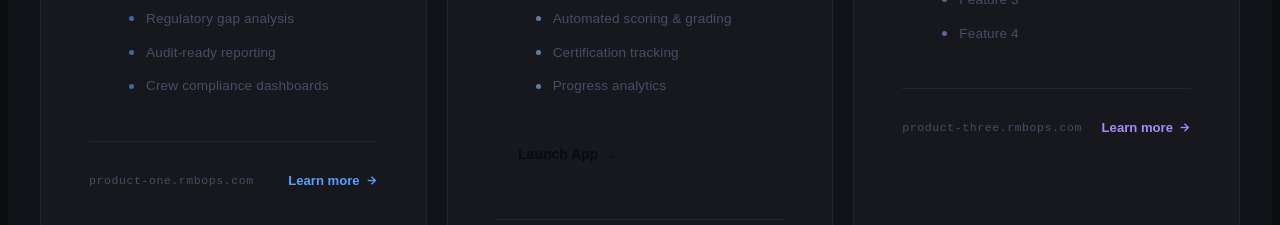
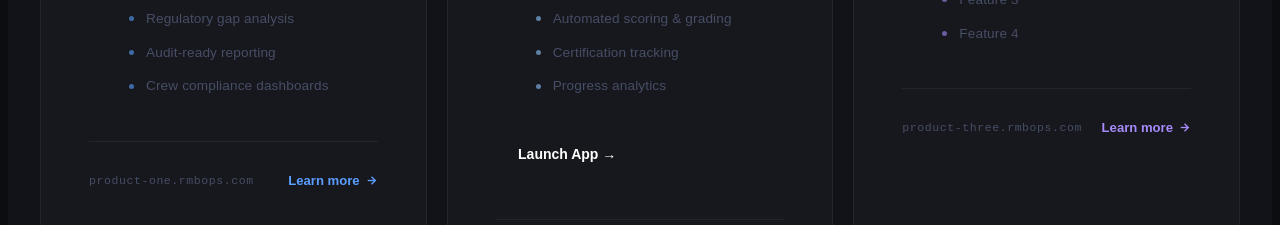
Before and after one commit to rmb-ai-dev/rmbops, a plain HTML site: page index.html in a window 1280 px wide. Shown: the part 2160-2385 px from the top of the page. Drawn offline with Linux system fonts and the light colour scheme.

Commit message:
fix launch button color and wire Learn More to app url

```diff
--- a/css/style.css
+++ b/css/style.css
@@ -627,7 +627,7 @@ footer {
   margin-top: 1.25rem;
   padding: 0.6rem 1.4rem;
   background: var(--teal);
-  color: #080C0F;
+  color: #ffffff;
   font-weight: 700;
   font-size: 0.875rem;
   border-radius: 6px;
--- a/js/main.js
+++ b/js/main.js
@@ -74,9 +74,9 @@ function buildProducts(products) {
       (p.url ? '<a href="' + p.url + '" target="_blank" rel="noopener noreferrer" class="btn-launch">Launch App →</a>' : '') +
       '<div class="product-card-footer">' +
         '<span class="product-domain">' + p.subdomain + '.' + window.SITE.company.domain + '</span>' +
-        '<span class="product-cta" style="color:' + p.color + '">Learn more ' +
+        '<a href="' + (p.url || '#') + '" target="' + (p.url ? '_blank' : '_self') + '" rel="noopener noreferrer" class="product-cta" style="color:' + p.color + '">Learn more ' +
           '<svg width="13" height="13" viewBox="0 0 24 24" fill="none" stroke="currentColor" stroke-width="2.5"><line x1="5" y1="12" x2="19" y2="12"/><polyline points="12 5 19 12 12 19"/></svg>' +
-        '</span>' +
+        '</a>' +
       '</div>' +
     '</div>';
   }).join('');
```
